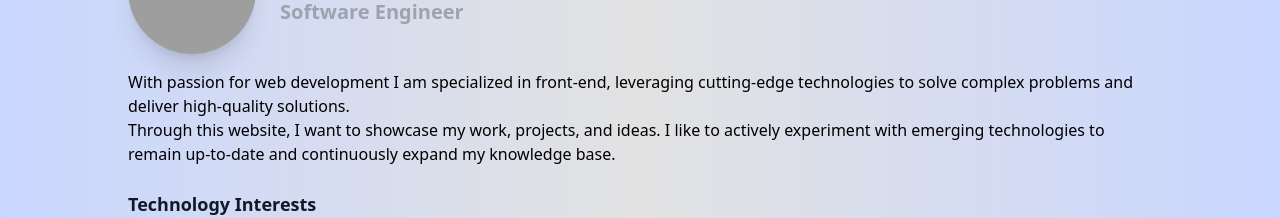
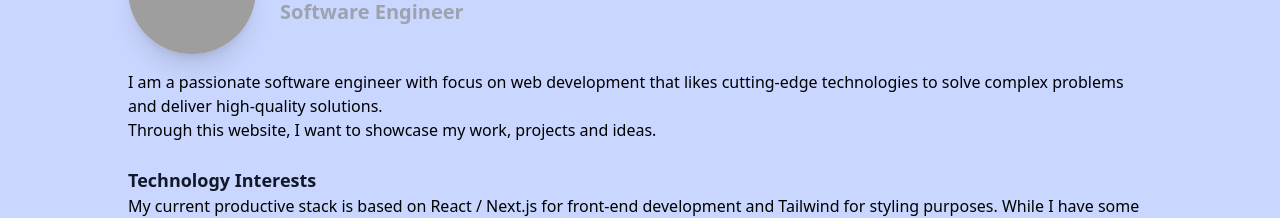
Before and after one commit to tpessoa/personal-website, a Next.js app: page / in a window 1280 px wide. Shown: the part 154-372 px from the top of the page. Built offline with nearby package versions, Linux system fonts and the light colour scheme; grey boxes are pictures that could not be loaded.

Commit message:
update bio and cv

```diff
--- a/pages/_document.tsx
+++ b/pages/_document.tsx
@@ -4,7 +4,7 @@ export default function Document() {
   return (
     <Html lang="en">
       <Head />
-      <body className="bg-gradient-to-r from-[#C9D6FF] via-[#E2E2E2] to-[#C9D6FF] dark:from-[#141E30] dark:via-[#243B55] dark:to-[#141E30]">
+      <body className="bg-[#C9D6FF] dark:bg-[#141E30]">
         <Main />
         <NextScript />
       </body>
--- a/pages/index.tsx
+++ b/pages/index.tsx
@@ -50,14 +50,12 @@ export default function Home() {
       </div>
       <div className="mt-4">
         <p>
-          With passion for web development I am specialized in front-end,
-          leveraging cutting-edge technologies to solve complex problems and
-          deliver high-quality solutions.
+          I am a passionate software engineer with focus on web development that
+          likes cutting-edge technologies to solve complex problems and deliver
+          high-quality solutions.
         </p>
         <p>
-          Through this website, I want to showcase my work, projects, and ideas.
-          I like to actively experiment with emerging technologies to remain
-          up-to-date and continuously expand my knowledge base.
+          Through this website, I want to showcase my work, projects and ideas.
         </p>
         <br />
         <h4 className="text-lg font-bold text-gray-900 dark:text-gray-400">
```
Also changed, not shown: 1 other file (tests, documents, lock files or other folders).
